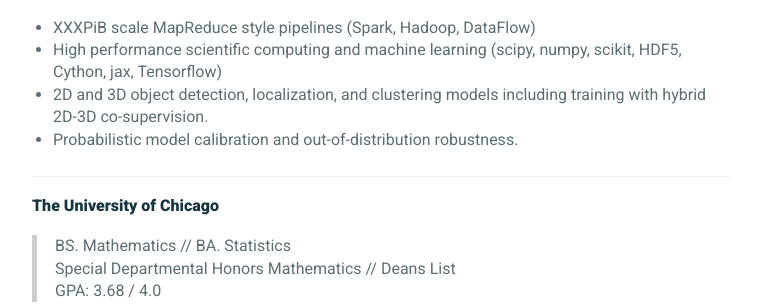
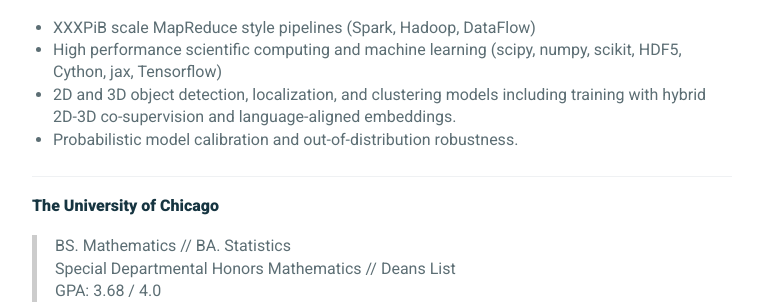
Before and after one commit to frankwang95/frankwang95.github.io, a Jekyll site: the page built from _pages/resume.md, in a window 1280 px wide. Shown: the part 473-777 px from the top of the page, without its empty margins (258-1019 px from the left). Built offline with Jekyll 4.4.1, drawn with Linux system fonts in a browser that asks for light colours.

Commit message:
Update resume.md

```diff
--- a/_pages/resume.md
+++ b/_pages/resume.md
@@ -10,7 +10,7 @@ permalink: /resume/
 I am an experienced C++ and Python SWE with 8 years of experience specializing in a few technical areas:
 * XXXPiB scale MapReduce style pipelines (Spark, Hadoop, DataFlow)
 * High performance scientific computing and machine learning (scipy, numpy, scikit, HDF5, Cython, jax, Tensorflow)
-* 2D and 3D object detection, localization, and clustering models including training with hybrid 2D-3D co-supervision.
+* 2D and 3D object detection, localization, and clustering models including training with hybrid 2D-3D co-supervision and language-aligned embeddings.
 * Probabilistic model calibration and out-of-distribution robustness.
 
 _________________
```
